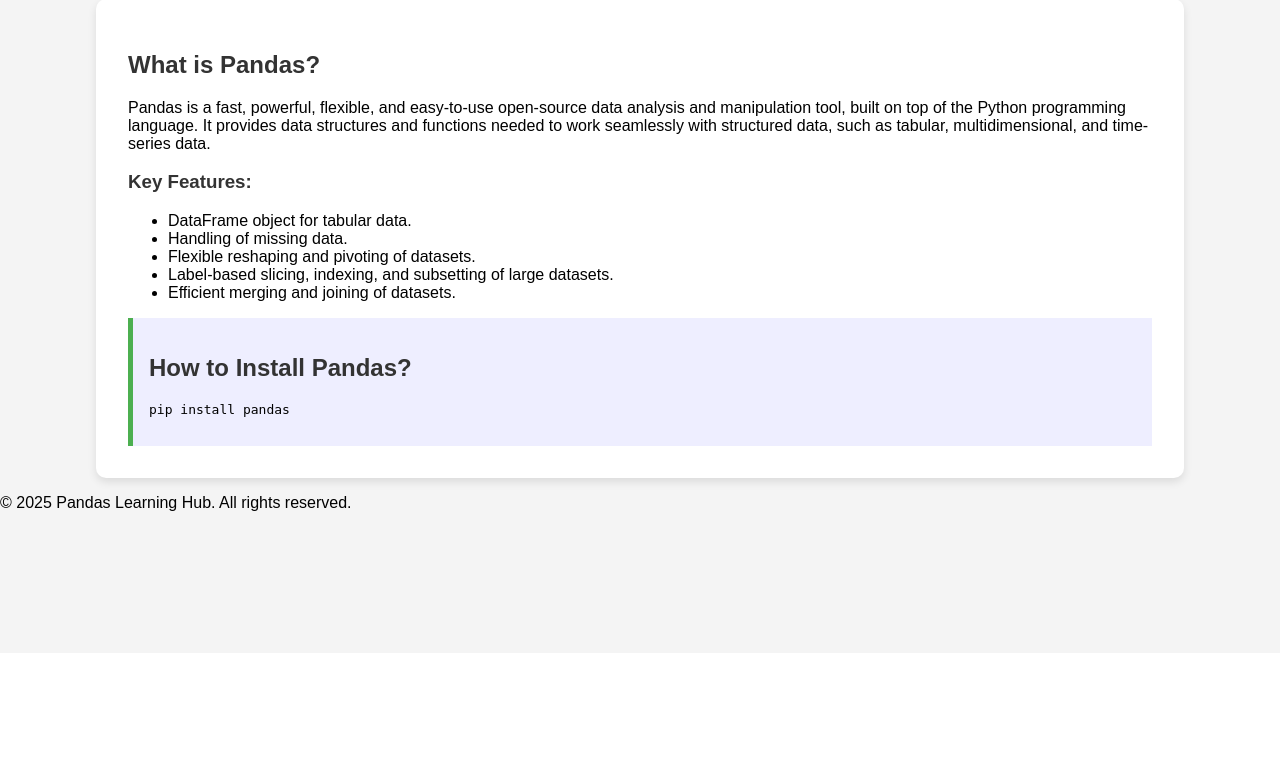
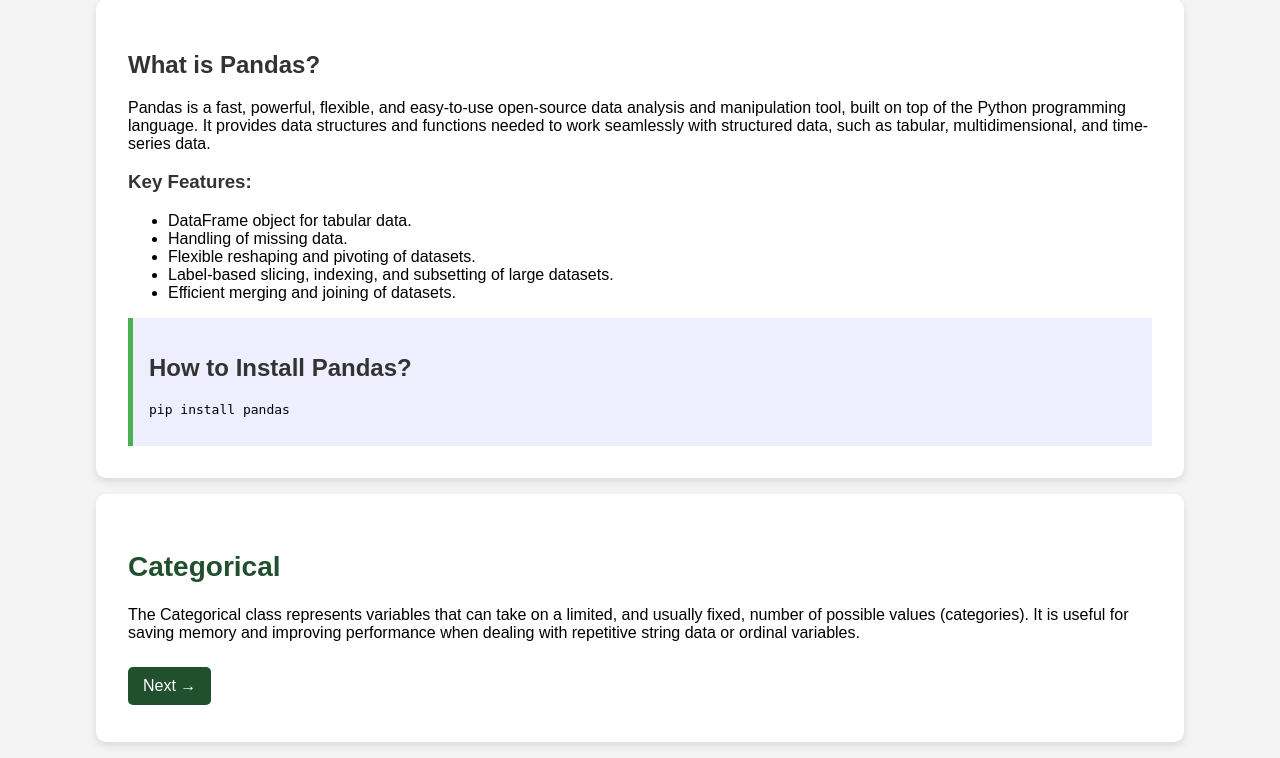
Before and after one commit to Maryam-tli/pandas_website_and_weblog, a Django app: page / in a window 1280 px wide. Shown: the part 147-905 px from the top of the page. Before the commit the page ends 658 px from the top, so only its background shows below. Run offline with Django 4.2, Linux system fonts and the light colour scheme; data comes from the database, SQL or seed files in the repository.

Commit message:
I defined explore post in my index page

```diff
--- a/templates/class_detail.html
+++ b/templates/class_detail.html
@@ -38,10 +38,12 @@
 
         <p><strong>Published on:</strong> {{ pandas_class.published }}</p>
         <p><strong>Views:</strong> {{ pandas_class.views }}</p>
+
     </main>
 
-    <footer>
+    <!--<footer>
         <p>&copy; 2025 Pandas Learning Hub. All rights reserved.</p>
-    </footer>
+    </footer>-->
+
 </body>
 </html>
--- a/templates/class_list.html
+++ b/templates/class_list.html
@@ -25,8 +25,5 @@
         {% endfor %}
     </section>
 
-    <footer>
-        <p>&copy; 2025 Pandas Learning Hub. All rights reserved.</p>
-    </footer>
 </body>
 </html>
--- a/templates/index.html
+++ b/templates/index.html
@@ -37,9 +37,25 @@
             <pre><code>pip install pandas</code></pre>
         </section>
     </main>
+    <main class="main-content">
+        <!-- نمایش عنوان پست فعلی -->
+        <h1 class="post-title">
+            <a href="{% url 'pandas_class_detail' current_post.slug %}">{{ current_post.title }}</a>
+        </h1>
 
-    <footer>
-        <p>&copy; 2025 Pandas Learning Hub. All rights reserved.</p>
-    </footer>
+        <!-- نمایش محتوای پست فعلی -->
+        <p>{{ current_post.content }}</p>
+
+        <div class="navigation">
+            {% if previous_index is not None %}
+                <a href="?index={{ previous_index }}">← Previous</a>
+            {% endif %}
+
+            {% if next_index is not None %}
+                <a href="?index={{ next_index }}">Next →</a>
+            {% endif %}
+        </div>
+    </main>
+
 </body>
 </html>
```
